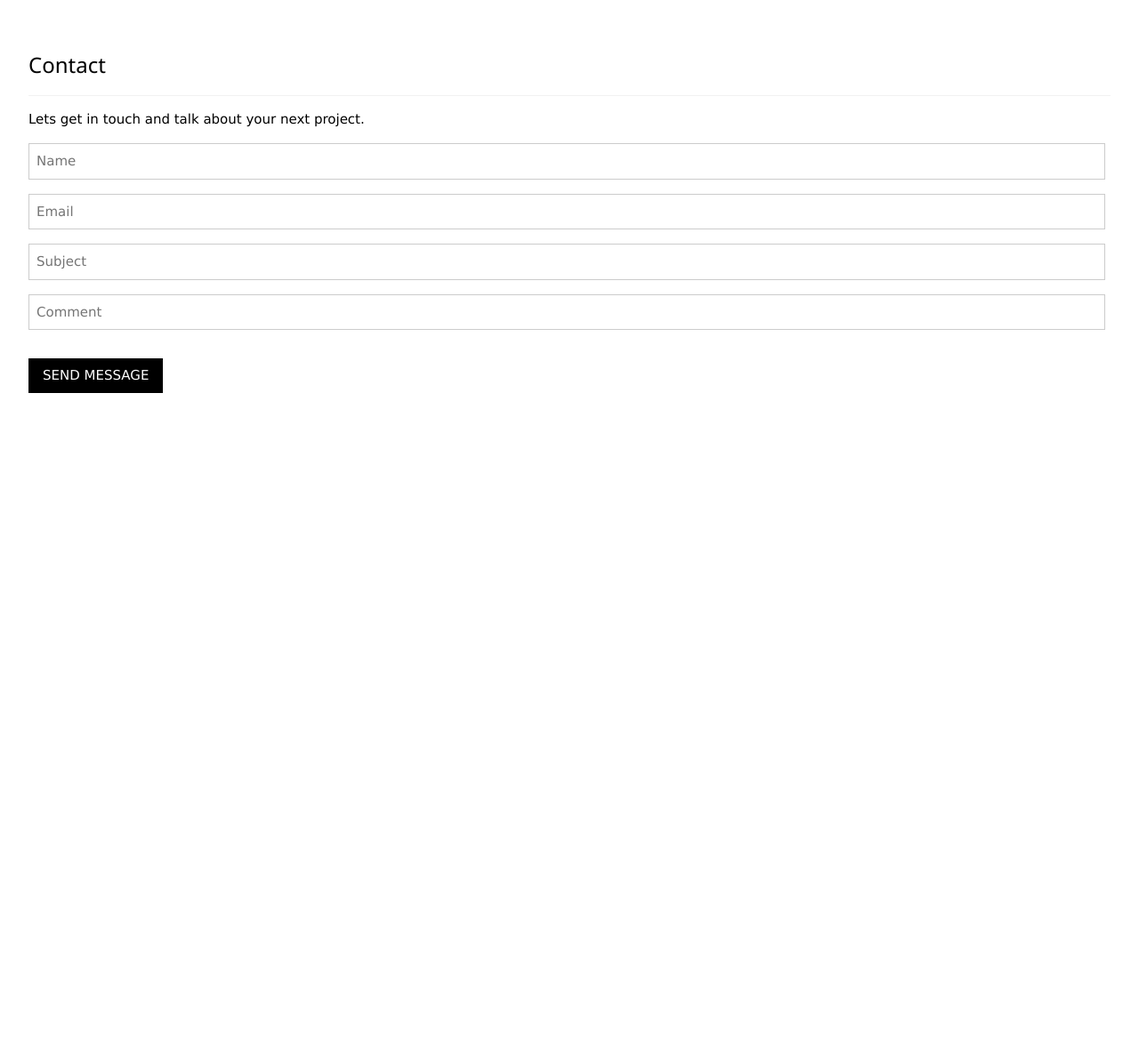
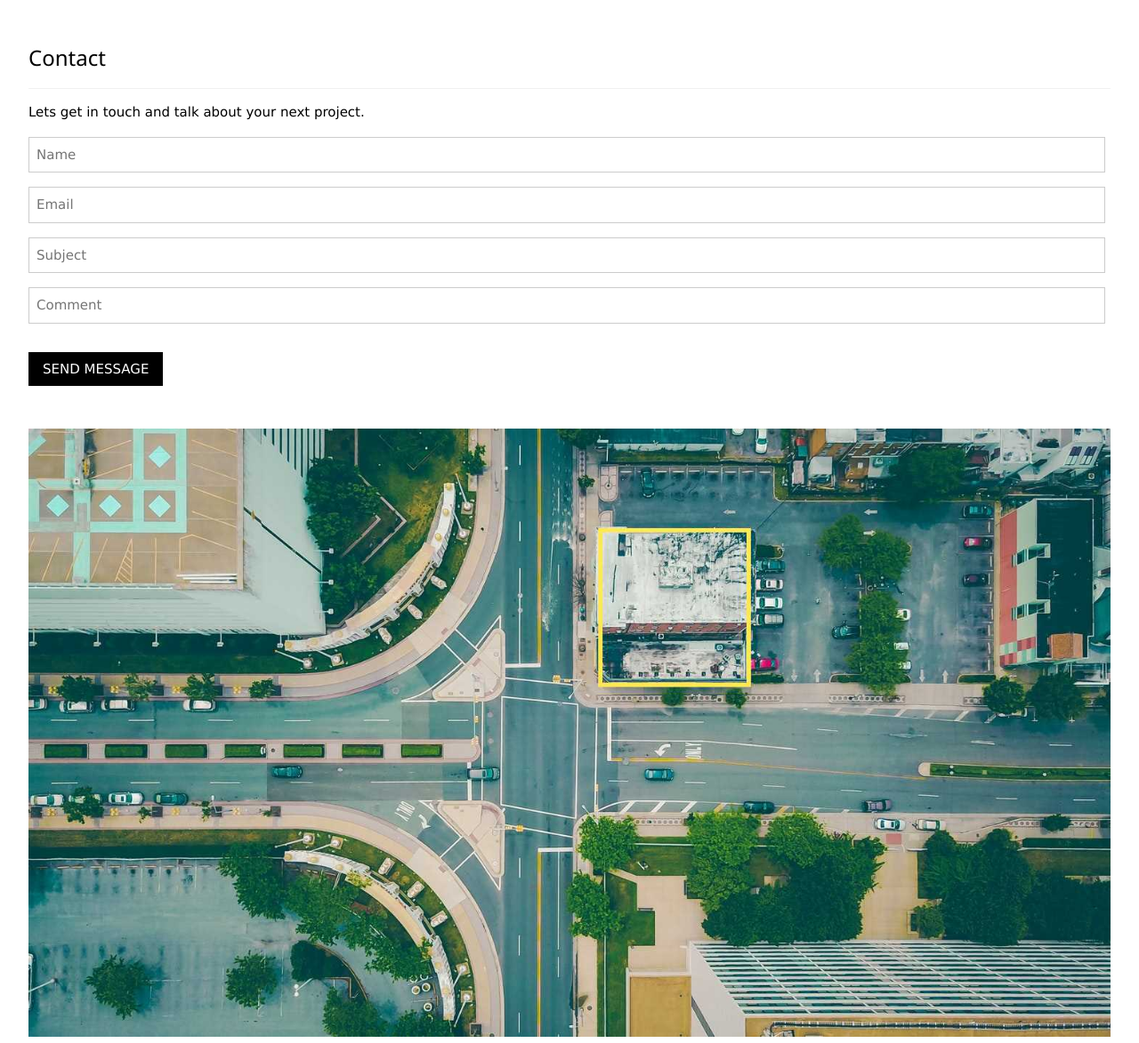
Before and after one commit to Heba-Darabeh/frontend-practice, a plain HTML site: page index.html in a window 1280 px wide. Shown: the part 1968-3141 px from the top of the page at 89% size. Before the commit the page ends 2466 px from the top, so only its background shows below. Drawn offline with Linux system fonts and the light colour scheme.

Commit message:
Add the footer image to the page and apply custom styles

```diff
--- a/css/style.css
+++ b/css/style.css
@@ -68,8 +68,8 @@ body {
 
 .content {
   max-width: 1564px;
-  padding: 8px 16px !important;
   margin: 0;
+  padding: 0.01em 16px;
 }
 
 .content__projects-section {
@@ -229,3 +229,7 @@ body {
   color: #000 !important;
   background-color: #ccc !important;
 }
+
+.image-container {
+  padding: 0 16px;
+}
--- a/index.html
+++ b/index.html
@@ -18,7 +18,7 @@
 
         <a class="header__nav-link" href="#projects">Projects</a>
         <a class="header__nav-link" href="#about">About</a>
-        <a class="header__nav-link" href="#">Contact</a>
+        <a class="header__nav-link" href="#contact">Contact</a>
       </nav>
 
       <img
@@ -170,7 +170,7 @@
         </div>
       </div>
       <!-- contact section -->
-      <div class="content__contact-section">
+      <div class="content__contact-section" id="contact">
         <h3 class="content__contact-title">Contact</h3>
         <p class="content__contact-description">
           Lets get in touch and talk about your next project.
@@ -208,6 +208,9 @@
           <button class="contact__button" type="submit">SEND MESSAGE</button>
         </form>
       </div>
+      <div class="image-container">
+        <img class="footer-image" src="images/map.jpg" alt="map" width="100%" />
+      </div>
     </section>
   </body>
 </html>
```
